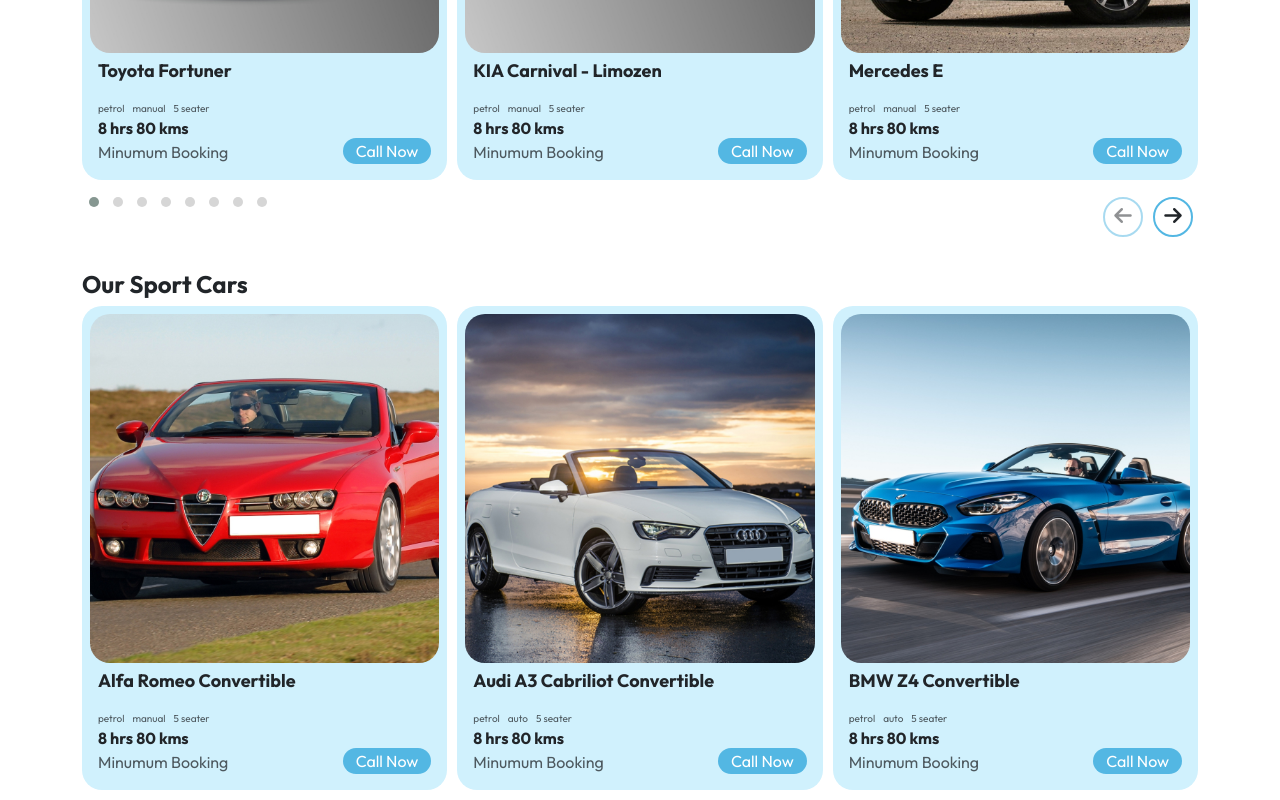
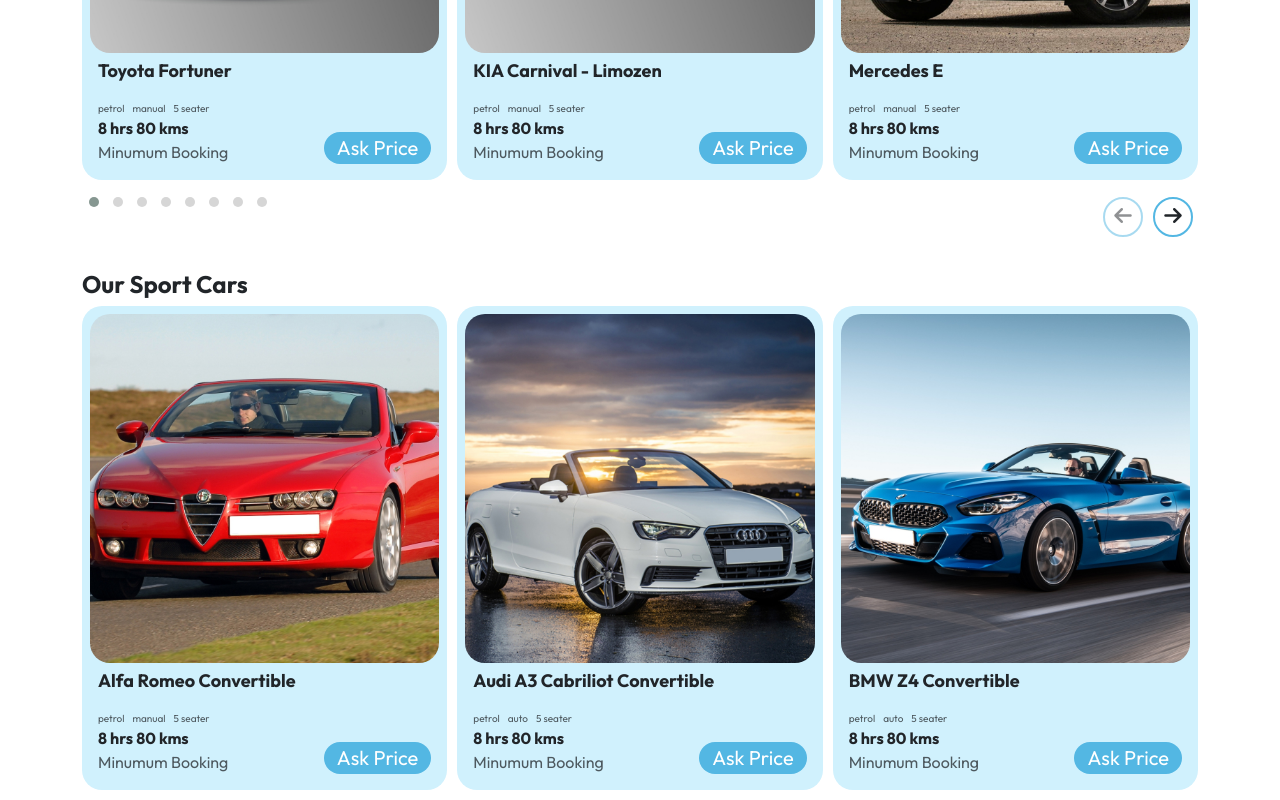
Before and after one commit to Kaminou2904/rentalCars, a React (Create React App) app in the folder frontend/: page / in a window 1280 px wide. Shown: the part 920-1720 px from the top of the page. Built offline with nearby package versions, Linux system fonts and the light colour scheme.

Commit message:
call now i now ask price and a bit bigger

```diff
--- a/frontend/src/Components/Basiccard/Basiccard.jsx
+++ b/frontend/src/Components/Basiccard/Basiccard.jsx
@@ -33,7 +33,7 @@
                         8 hrs 80 kms
                         <span className="priceSpan text-muted">Minumum Booking</span>
                     </p>
-                    <a href='tel:+91 89280 60714' className='nav-link'><button className='btn bg-brand2 text-white rounded-pill py-0'>Call Now</button></a>
+                    <a href='tel:+91 89280 60714' className='nav-link'><button className='btn bg-brand2 text-white rounded-pill py-0 fs-5'>Ask Price</button></a>
                 </div>
             </div>
         </div>
```
